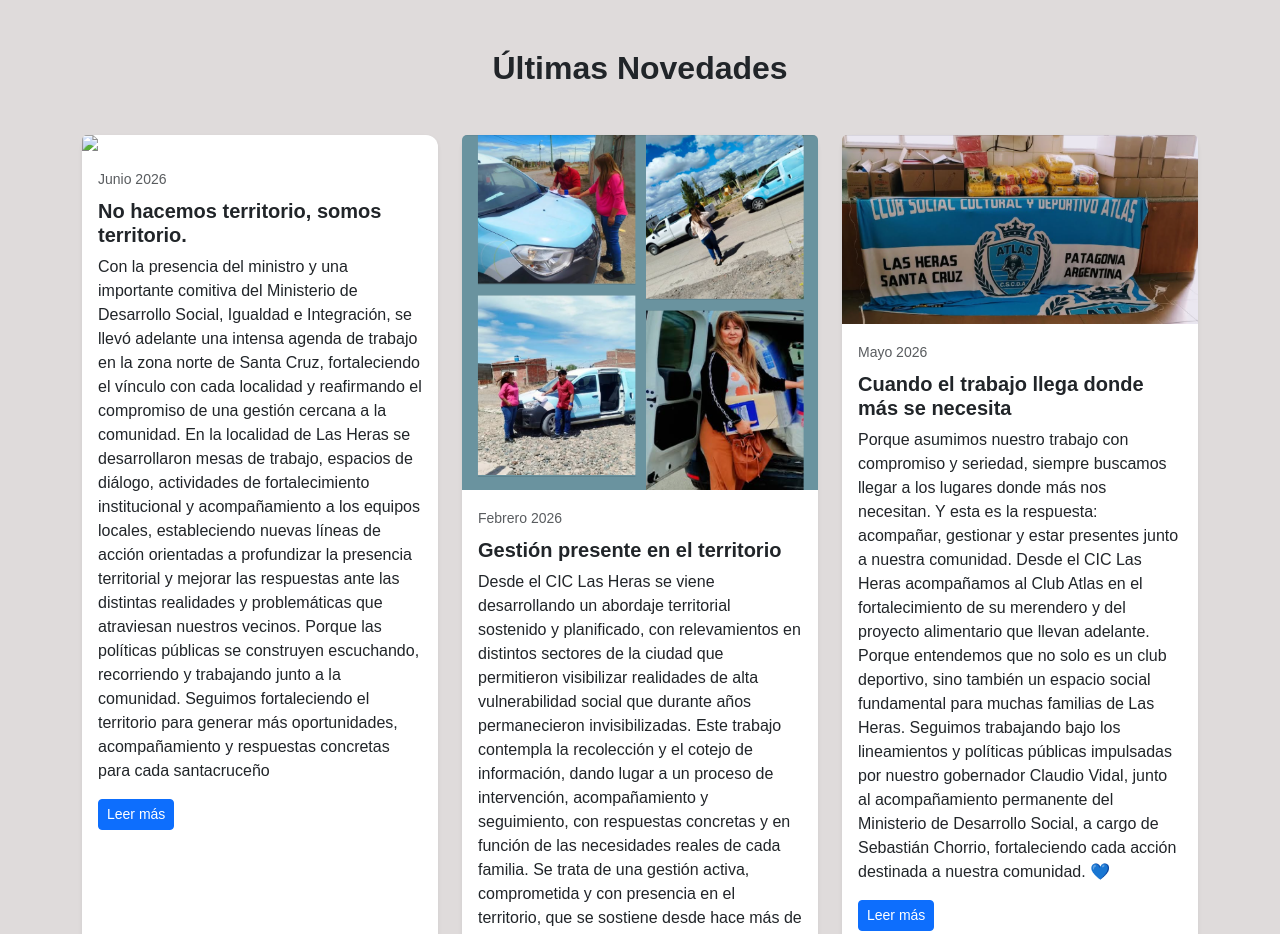
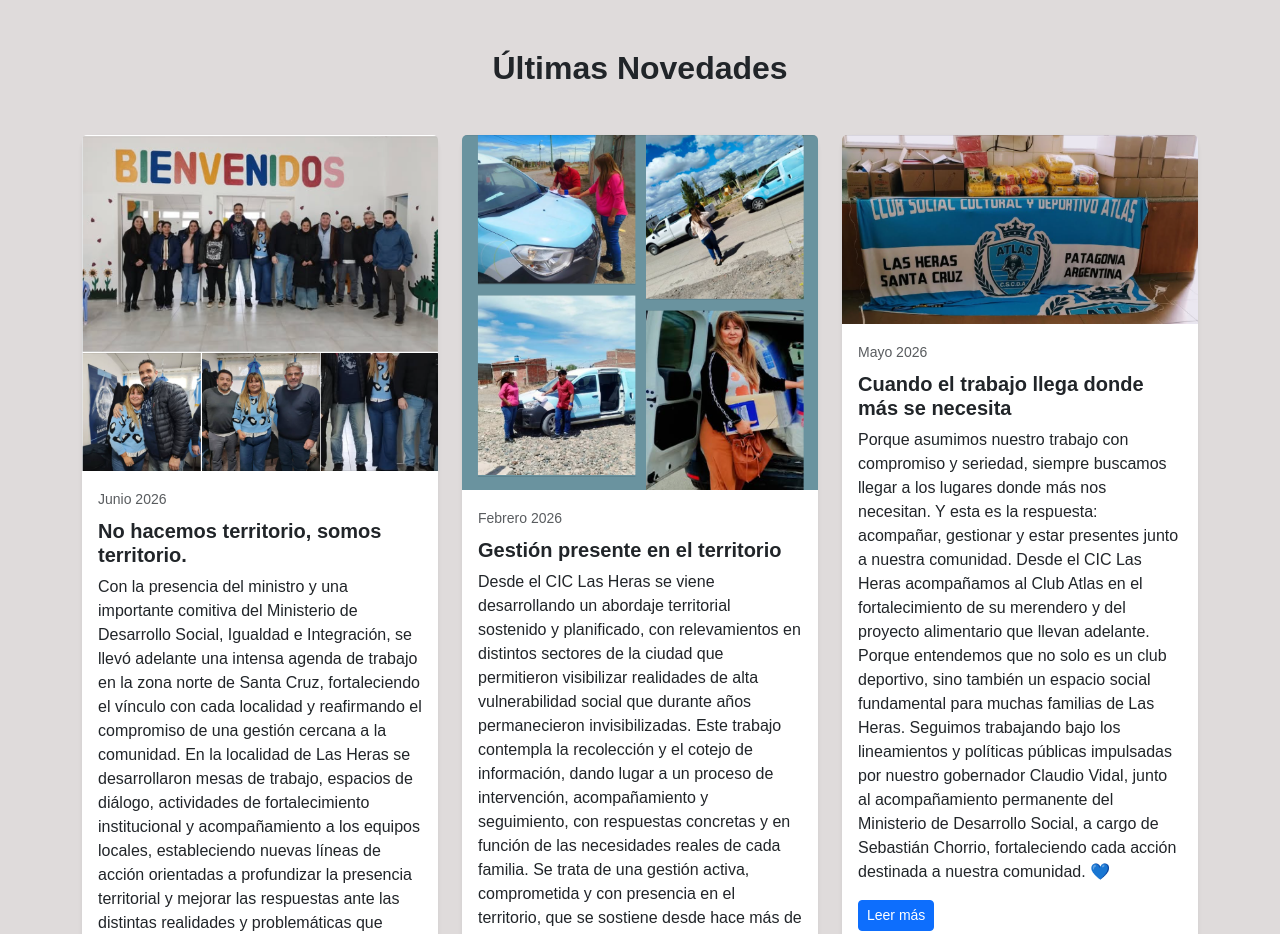
Before and after one commit to sofiafatima13-bot/cic-las-heras, a plain HTML site: page index.html in a window 1280 px wide. Shown: the part 1040-1974 px from the top of the page. Drawn offline with nearby package versions, Linux system fonts and the light colour scheme; files that its build step writes are made by us from their sources.

Commit message:
Restore index.html to original state

```diff
--- a/index.html
+++ b/index.html
@@ -123,7 +123,7 @@
             <!-- NOTICIA 1 -->
             <div class="col-md-4">
                 <div class="card h-100 shadow-sm">
-                    <img src="Noticia 1.png 1.png" class="card-img-top">
+                    <img src="Noticia 1.png" class="card-img-top">
 
                     <div class="card-body">
                         <small class="text-muted">Junio 2026</small>
```
